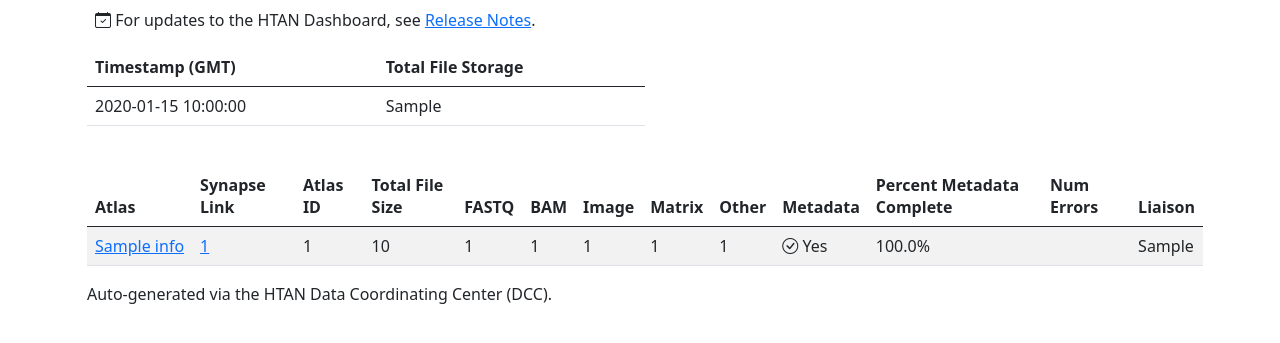
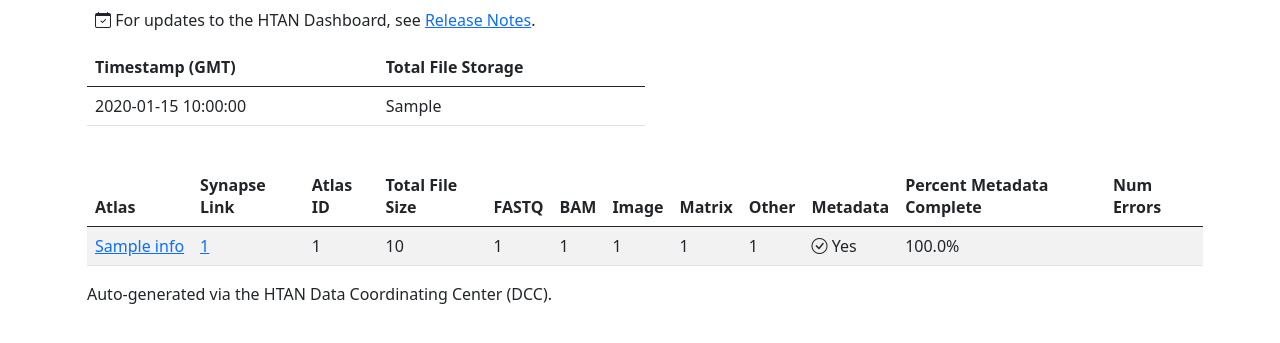
Before and after one commit to ncihtan/hdash_air, a Python web app: template hdash/templates/index.html in a window 1280 px wide. Shown: the part 50-393 px from the top of the page. Run offline with Jinja, Linux system fonts and the light colour scheme; the template is opened without the code that fills it: most values are stand-ins (such as "Sample title", 1, 10 or a date in 2020); some libraries are stand-ins or nearby versions.

Commit message:
Removed Liaison column.

```diff
--- a/hdash/templates/index.html
+++ b/hdash/templates/index.html
@@ -58,7 +58,6 @@
             <th>Metadata</th>
             <th>Percent Metadata Complete</th>
             <th>Num Errors</th>
-            <th>Liaison</th>
         </tr>
         </thead>
         <tbody>
@@ -91,7 +90,6 @@
             </td>
             <td>{{"%.1f"|format(100 *   atlas_info.stats.percent_metadata_complete) }}%</td>
             <td>{{ atlas_info.get_total_num_errors() }}</td>
-            <td>{{ atlas_info.info.dcc_liaison }}</td>
         </tr>
         {% endfor %}
         </tbody>
```
